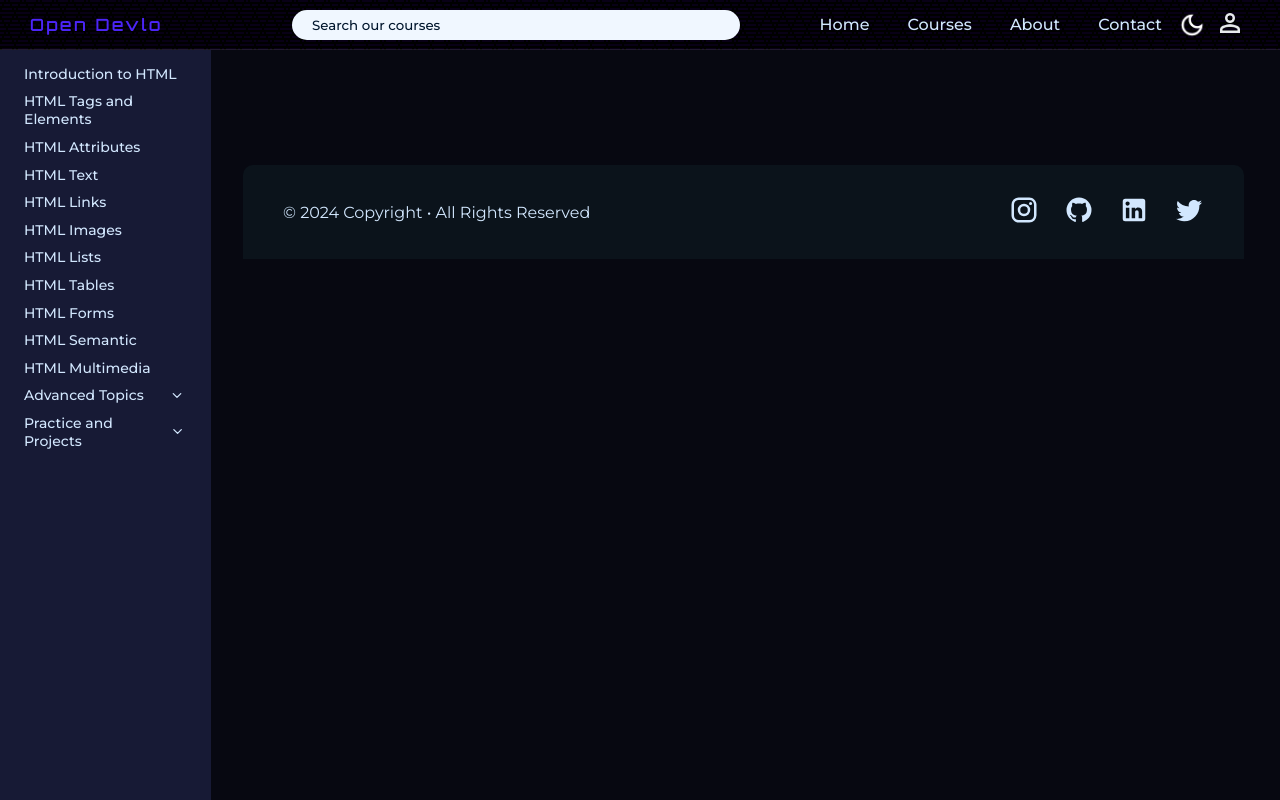
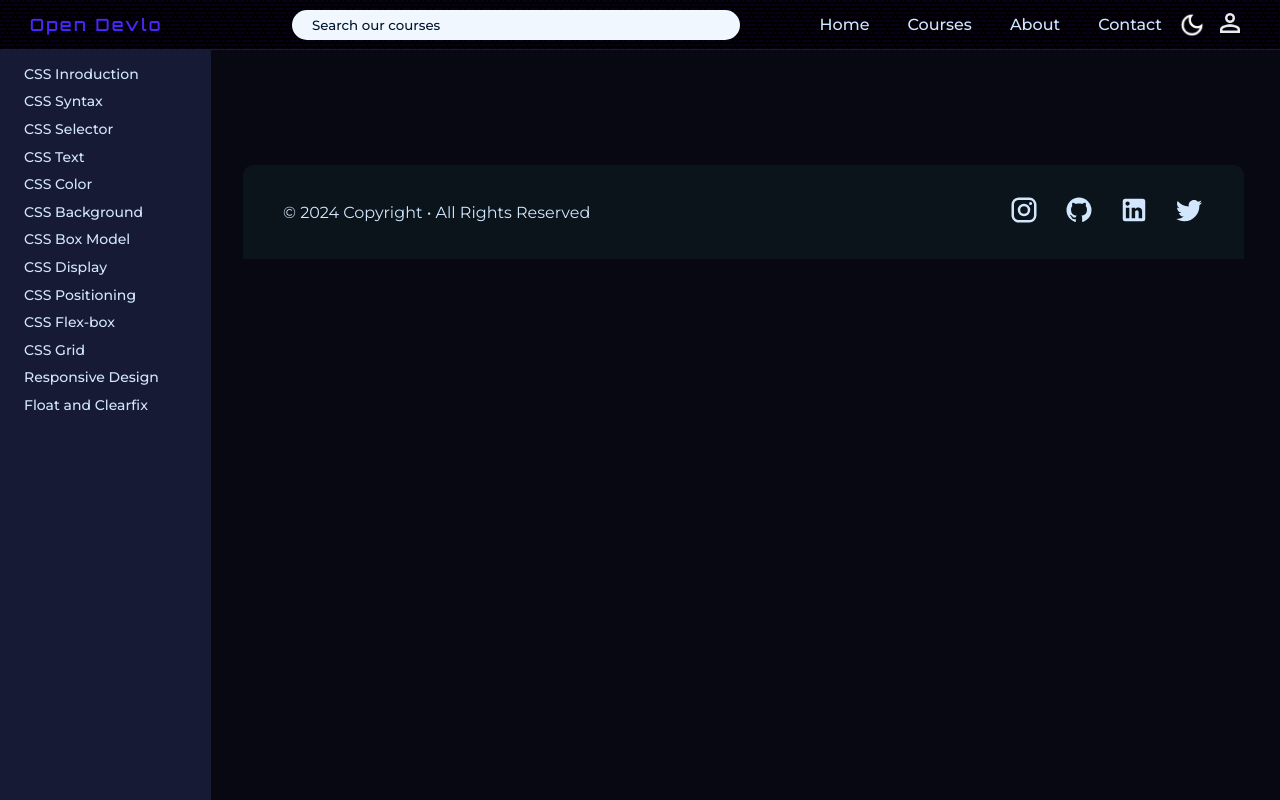
Before and after one commit to anshifmonz/open-devlo, a React app in the folder client/: page /courses/css in a window 1280 px wide. Built offline with nearby package versions, Linux system fonts and the light colour scheme; the HTML template or start-up script is replaced by a standard one.

Commit message:
feat(sidebar): implement dynamic sidebar selection for each course

```diff
--- a/client/src/components/CoursePage/Tutorial.jsx
+++ b/client/src/components/CoursePage/Tutorial.jsx
@@ -2,13 +2,18 @@ import NavBar from '../Navbar/NavBar';
 import SideBar from '../SideBar/SideBar';
 import Footer from '../Footer/Footer';
 import '../../styles/tutorial.css';
+import { useLocation } from 'react-router-dom';
 
 function Tutorial({ children }) {
+
+  const location = useLocation();
+  const currentCourse = location.pathname.split('/')[2];
+
   return (
     <>
       <NavBar />
       <div id='course-page'>
-        <SideBar />
+        <SideBar tutorial={currentCourse} />
         <main id='main'>
           <section className='tutorial'>
             {children}
--- a/client/src/components/SideBar/SideBar.jsx
+++ b/client/src/components/SideBar/SideBar.jsx
@@ -1,12 +1,28 @@
+import { useEffect, useState } from 'react';
 import '../../styles/side-bar.css'
 import SideBarItem from './SideBarItem';
-import data from '../../data/sidebar.json';
 
-function SideBar() {
+function SideBar({tutorial}) {
 
+  const [sideBarData, setSideBarData] = useState();
+
+  useEffect(() => {
+    async function loadSidebarContent() {
+      try {
+          const module = await import(`../..//data/${tutorial}Sidebar.json`);
+          setSideBarData(module.default);
+      } catch (err) {
+          console.error('Error loading sideBar content:', err);
+      }
+    }
+
+    loadSidebarContent()
+  }, [tutorial])
+
+  if (!sideBarData) return <div>Loading...</div>
   return (
     <aside className='sidebar scrollbar'>
-            {data.map((item, index) => (
+      {sideBarData.map((item, index) => (
         <SideBarItem key={index} item={item} />
       ))}
     </aside>
--- /dev/null
+++ b/client/src/data/cssSidebar.json
@@ -0,0 +1,58 @@
+[
+  {
+    "title": "CSS Inroduction",
+    "path": "/courses/css"
+  },
+  {
+    "title": "CSS Syntax",
+    "path": "/courses/css/syntax"
+  },
+  {
+    "title": "CSS Selector",
+    "path": "/courses/css/selector"
+  },
+  {
+    "title": "CSS Text",
+    "path": "/courses/css/text"
+  },
+  {
+    "title": "CSS Color",
+    "path": "/courses/css/color"
+  },
+  {
+    "title": "CSS Background",
+    "path": "/courses/css/background"
+  },
+  {
+    "title": "CSS Box Model",
+    "path": "/courses/css/box-model"
+  },
+  {
+    "title": "CSS Display",
+    "path": "/courses/css/display"
+  },
+  {
+    "title": "CSS Positioning",
+    "path": "/courses/css/positioning"
+  },
+  {
+    "title": "CSS Flex-box",
+    "path": "/courses/css/flex-box"
+  },
+  {
+    "title": "CSS Grid",
+    "path": "/courses/css/grid"
+  },
+  {
+    "title": "Responsive Design",
+    "path": "/courses/css/responsive-design"
+  },
+  {
+    "title": "Float and Clearfix",
+    "path": "/courses/css/float-and-clearfix"
+  },
+  {
+    "title": "",
+    "path": "/courses/css"
+  }
+]
--- a/client/src/data/sidebar.json
+++ b/client/src/data/htmlSidebar.json
@@ -1,6 +1,6 @@
 [
     {
-        "title": "Introduction to HTML",
+        "title": "HTML Introduction",
         "path": "/courses/html"
     },
     {
```
Lines whose indentation alone changed are shown as unchanged.
